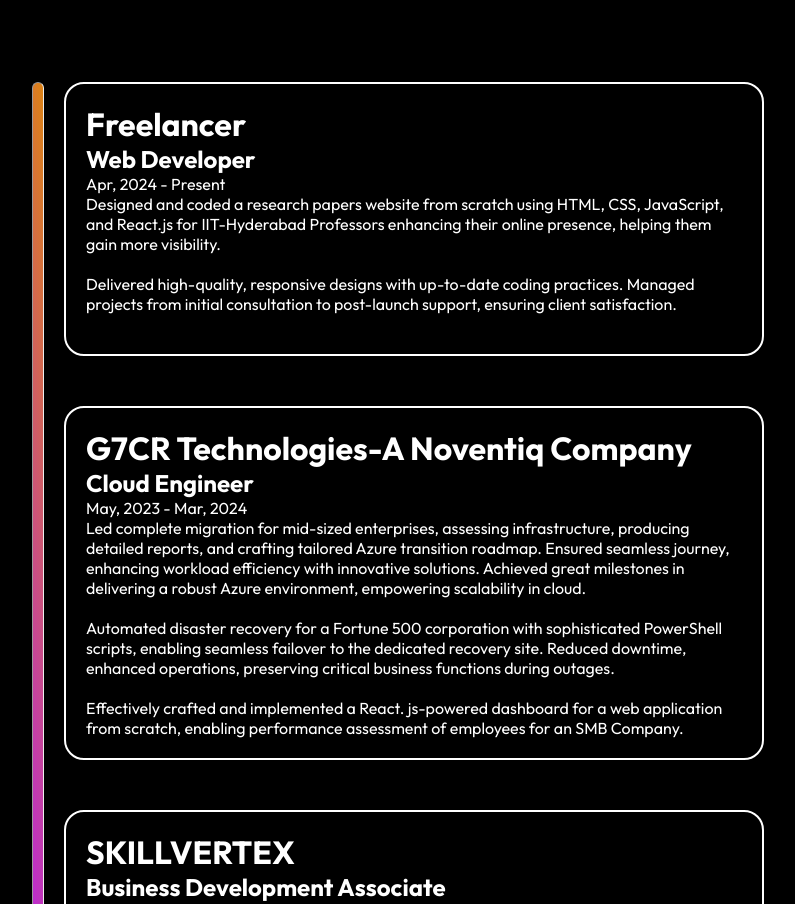
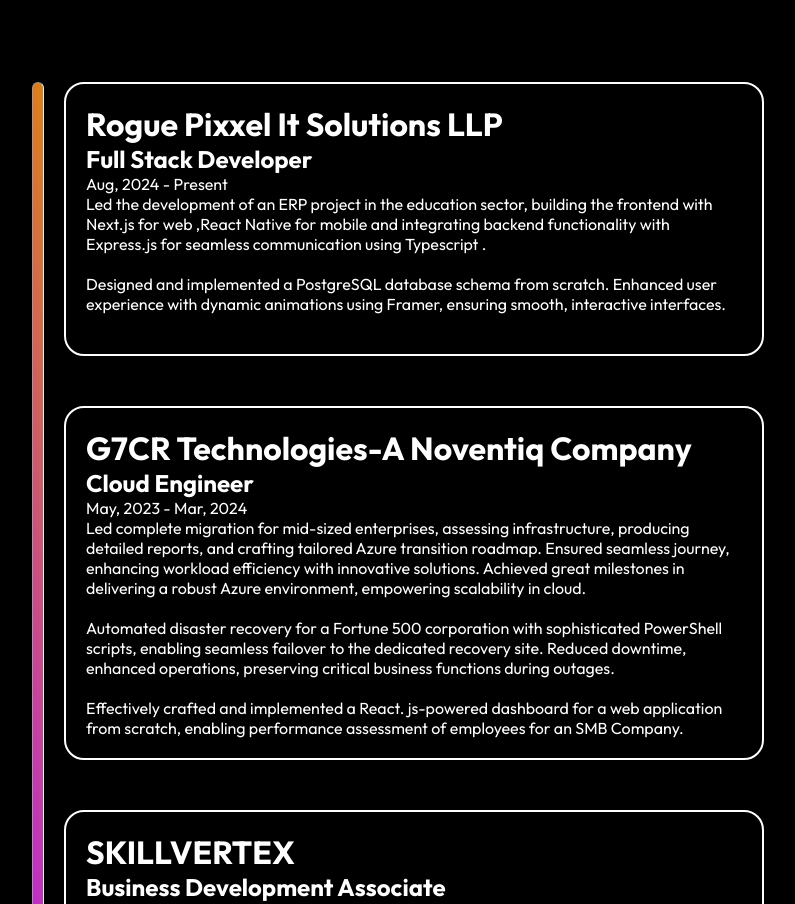
Before and after one commit to Aadarsh032/Aadarsh-Portfolio, a React (Vite) app: page / in a window 1280 px wide. Shown: the part 2324-3228 px from the top of the page, without its empty margins (242-1037 px from the left). Built offline with nearby package versions, Linux system fonts and the light colour scheme.

Commit message:
Update experiences_data.js

```diff
--- a/src/assets/experiences_data.js
+++ b/src/assets/experiences_data.js
@@ -1,10 +1,11 @@
 const experiences_data = [
      {
-        company_name:"Freelancer",
-        designation:"Web Developer",
-        date:"Apr, 2024 - Present",
-        achievement1:"Designed and coded a research papers website from scratch using HTML, CSS, JavaScript, and React.js for IIT-Hyderabad Professors enhancing their online presence, helping them gain more visibility.",
-        achievement2:"Delivered high-quality, responsive designs with up-to-date coding practices. Managed projects from initial consultation to post-launch support, ensuring client satisfaction."
+        company_name:"Rogue Pixxel It Solutions LLP",
+        designation:"Full Stack Developer",
+        date:"Aug, 2024 - Present",
+        achievement1:"Led the development of an ERP project in the education sector, building the frontend with Next.js for web ,React Native for mobile and integrating backend functionality with Express.js for seamless communication using Typescript .",
+        achievement2:"Designed and implemented a PostgreSQL database schema from scratch. Enhanced user experience with dynamic animations using Framer, ensuring smooth, interactive interfaces.",
+        achievements:"Developed backend solutions with Express for content management and data processing, ensuring efficient data handling, scalability, and flexibility across projects"
     },
     {
         company_name:"G7CR Technologies-A Noventiq Company",
```
